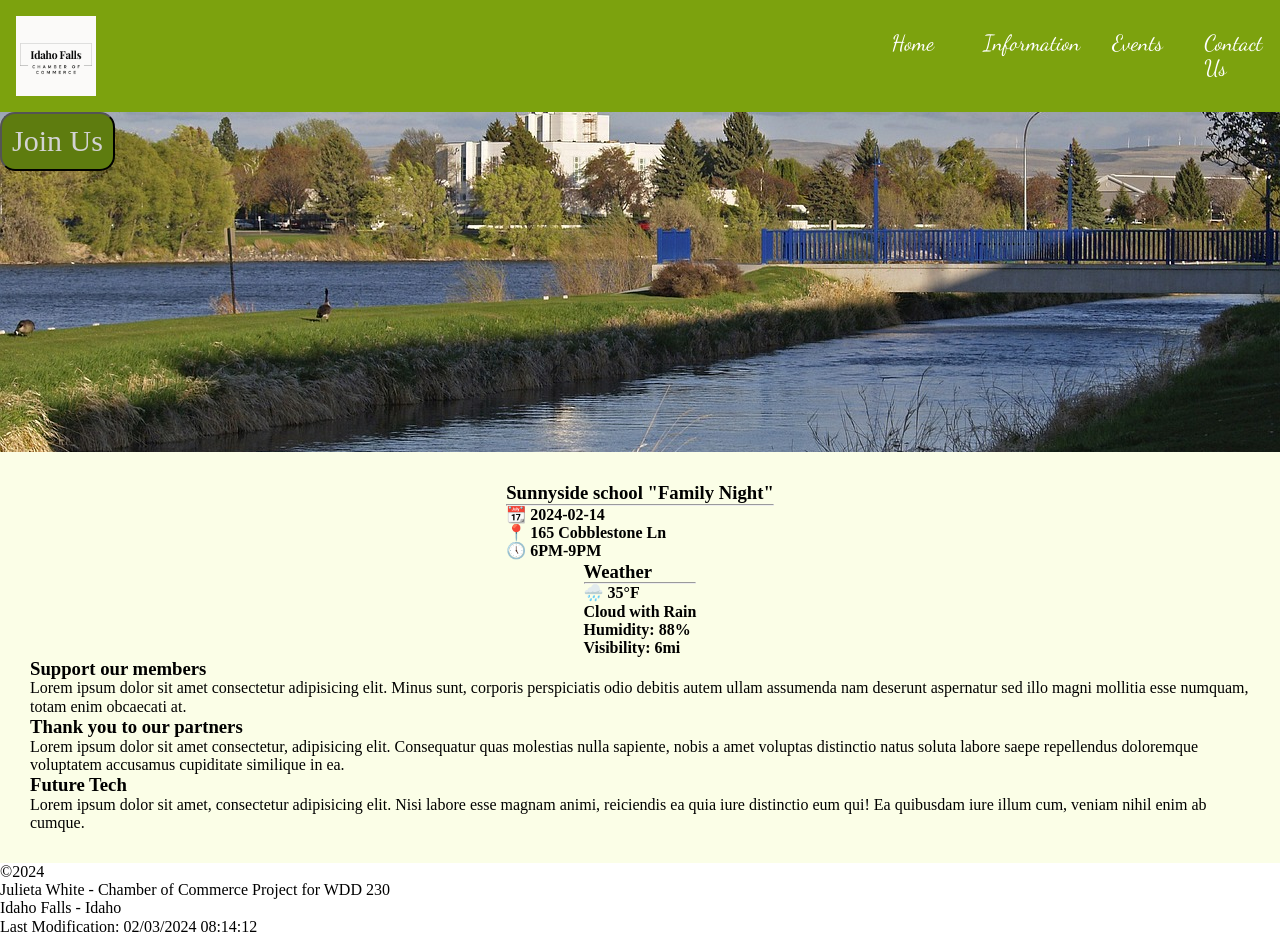
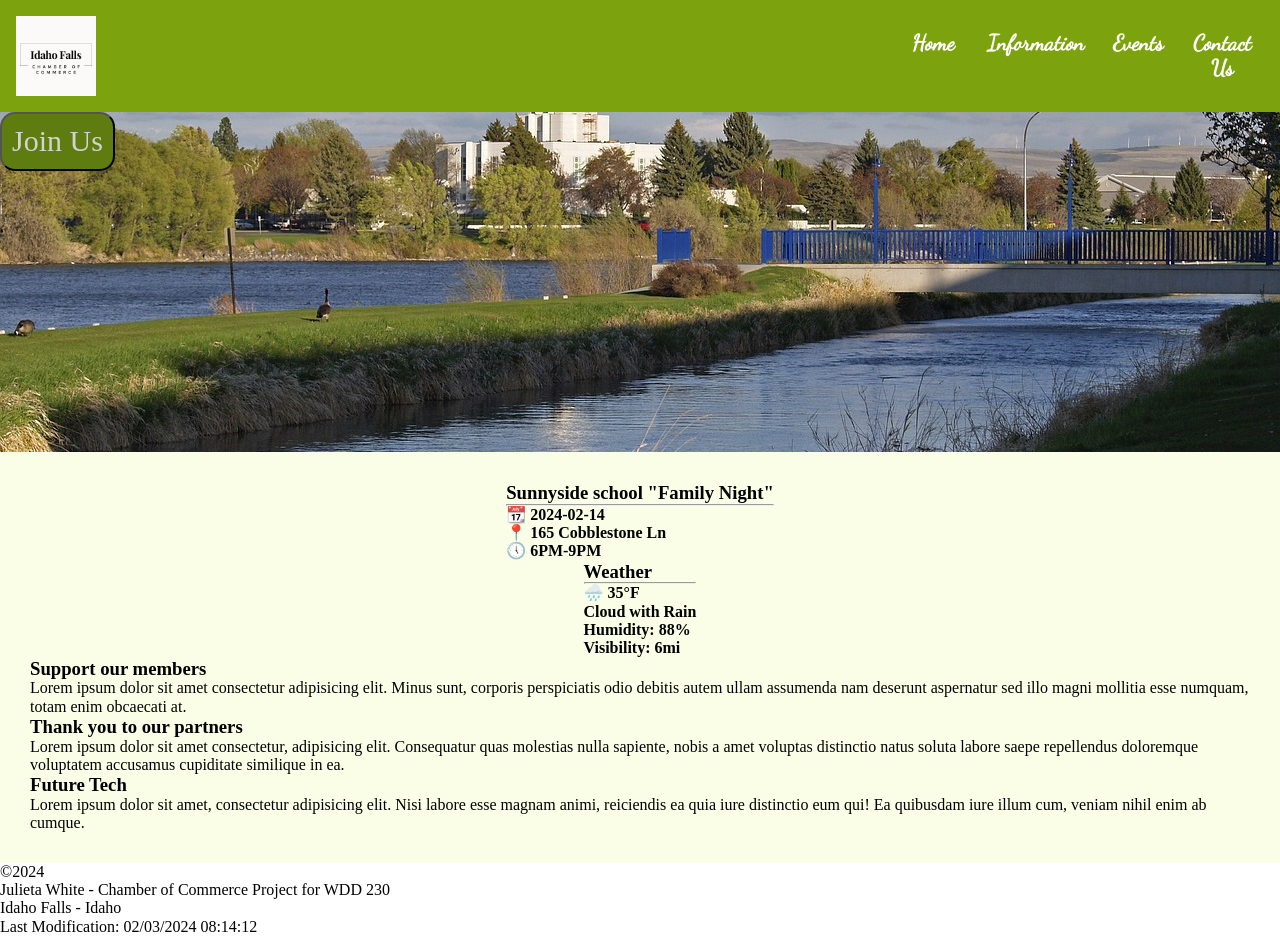
Before and after one commit to juliwhite/wdd230, a plain HTML site: page chamber/index.html in a window 1280 px wide. Drawn offline with Linux system fonts and the light colour scheme.

Commit message:
fix title

```diff
--- a/chamber/index.html
+++ b/chamber/index.html
@@ -3,7 +3,7 @@
 <head>
     <meta charset="UTF-8">
     <meta name="viewport" content="width=device-width, initial-scale=1.0">
-    <title>Julieta White - WDD 230 - Web Frontend Development</title>
+    <title>Julieta White - Idaho Falls Chamber of Commerce</title>
     <meta name="description" content="WDD 230 - Web Frontend Development">
     <meta name="author" content="Julieta White course assignment Chamber of Commerce">
     <!--Normalize-->
--- a/chamber/styles/base.css
+++ b/chamber/styles/base.css
@@ -29,9 +29,12 @@ header {
 }
 
 .nav-list {
-    display: flex;
+    /*display: flex;*/
     list-style-type: none ;
-    gap: 2rem;
+    /*gap: 2rem;*/
+
+    margin: 0 auto;
+    max-width: 800px;
 }
 
 .nav-list li a{
@@ -57,15 +60,6 @@ button {
     padding: 30px;
     background-color: #fbfee7;
 }
-/* small view navigation */
-
-/*show li {
-	display: block;
-}
-
-#menu.show::before {
-	content: "X";
-}*/
 
 #menu{
     display: block;
@@ -90,20 +84,25 @@ button {
 
 }
 
-/*.nav-list a {
+.nav-list a {
     display: block;
     padding: 0.75rem;
-    text-align: left;
+    text-align: center;
     text-decoration: none;
     color: black;
     font-weight: 700;
     transition: 0.5s;
     font-size: clamp(1rem, 2vmin, 1.5rem);
-}*/
+}
 
 /* when the button is clicked - the open class is toggled (added/removed) */
 .open li {
 	display: block;
+}
+
+li a:hover {
+    background-color: #fbfee7;
+    color: black;
 }
 
 @media only screen and (min-width: 40em) {
```
